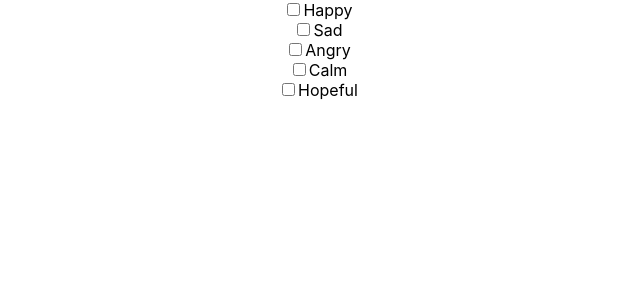
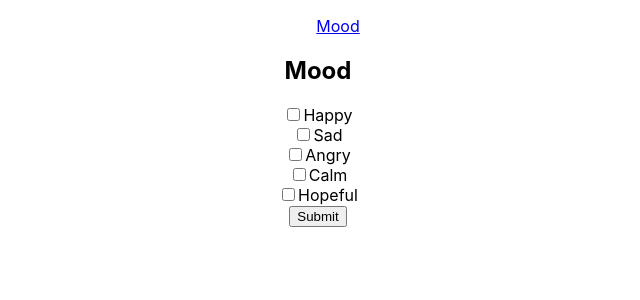
Before and after one commit to chavon13/MedicalDiary, a React (Create React App) app: page /mood in a window 1280 px wide. Shown: the top 300 px of the page, without its empty margins (322-962 px from the left). Built offline with nearby package versions, Linux system fonts and the light colour scheme.

Commit message:
adds navigation bar

```diff
--- a/src/Components/Mood.js
+++ b/src/Components/Mood.js
@@ -1,6 +1,7 @@
 import React from 'react'
+import Navbar from './Navbar'
 
-class Mood extends React.Component {
+export default class Mood extends React.Component {
     constructor(props) {
         super(props);
         this.state = {
@@ -25,6 +26,9 @@ class Mood extends React.Component {
 
     render() {
         return (
+            <div>
+                <Navbar />
+                <h2>Mood</h2>
                 <form>
                     <label>
                         <input name='Happy'
@@ -64,10 +68,11 @@ class Mood extends React.Component {
                         checked={this.state.Hopeful}
                         onChange={this.isChecked} />
                         Hopeful
+                        <br></br>
+                        <button>Submit</button>
                     </label>
                 </form>
+            </div>
         )
     }
 }
-
-export default Mood
--- /dev/null
+++ b/src/Components/Navbar.js
@@ -0,0 +1,19 @@
+import React from 'react';
+import { Link } from 'react-router-dom';
+
+export default class Navbar extends React.Component {
+
+
+    render(){
+        return(
+            <nav className='topnav'>
+
+                <ul>
+                    <Link to="/"></Link>
+                    <Link to="/mood">Mood</Link>
+                </ul>
+
+            </nav>
+        )
+    }
+}
```
